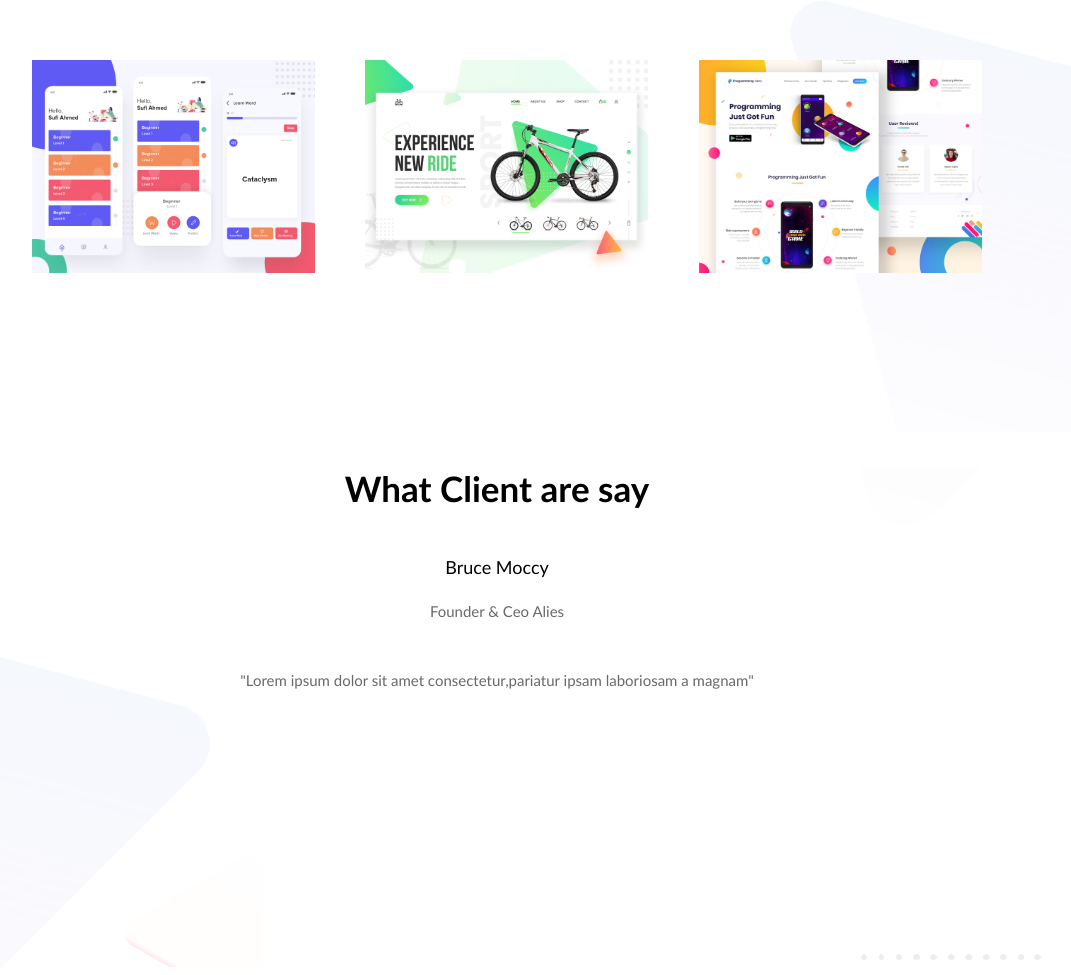
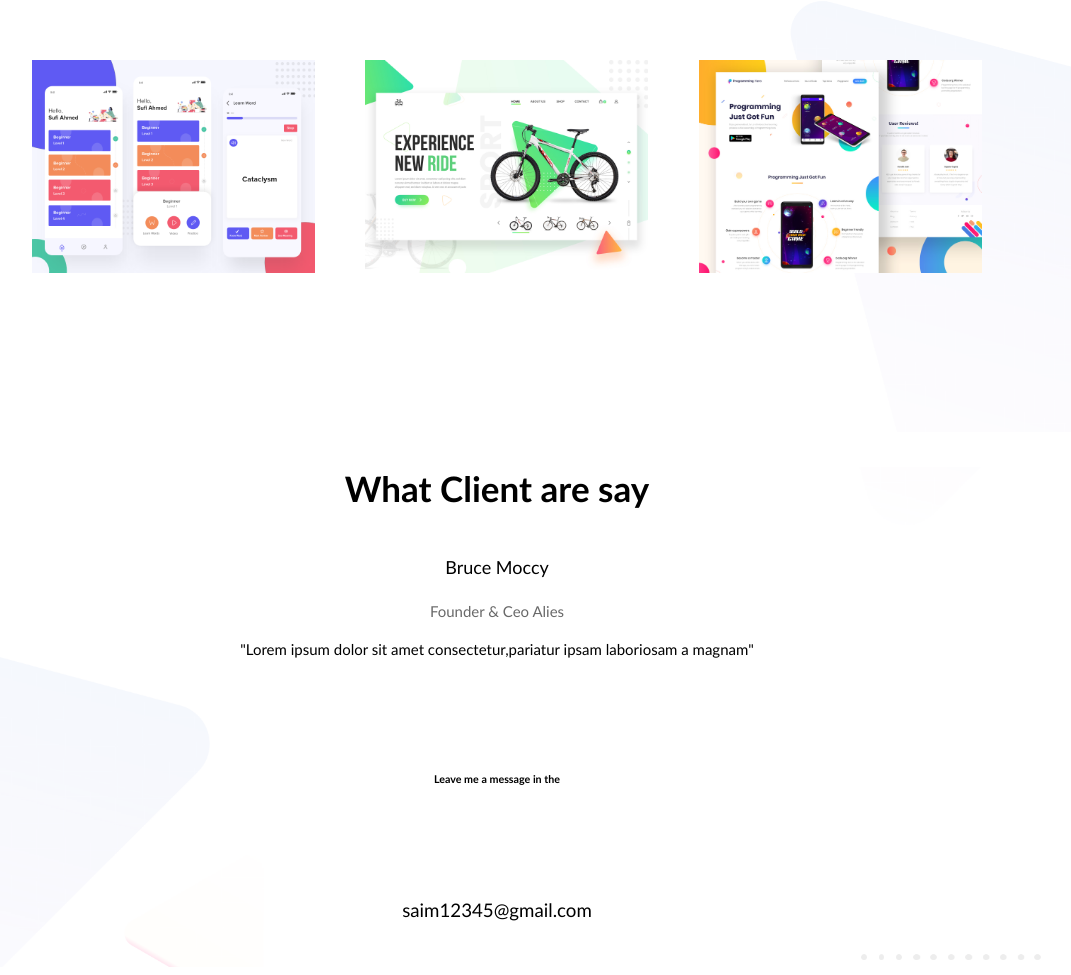
Before and after one commit to saim434333/personal-web, a plain HTML site: page index.html in a window 1280 px wide. Shown: the part 1152-2127 px from the top of the page, without its empty margins (143-1214 px from the left). Drawn offline with Linux system fonts and the light colour scheme.

Commit message:
best web site here you can massage me anytime

```diff
--- a/index.html
+++ b/index.html
@@ -11,7 +11,7 @@
         <div class="half-width top-chart">
             <h5>Hello I'm</h5>
             <h2><span class="name">Jack Smith</span></h2>
-            <p>Lorem ipsum dolor sit amet consectetuer adipiscing elit sed diam nonummy nibh euismod tincidunt ut laoreet dolore magna aliquam. Lorem ipsum dolor sit amet consectetur adipisicing elit. Reiciendis, odio?</p>
+            <p class="paragraph">Lorem ipsum dolor sit amet consectetuer adipiscing elit sed diam nonummy nibh euismod tincidunt ut laoreet dolore magna aliquam. Lorem ipsum dolor sit amet consectetur adipisicing elit. Reiciendis, odio?</p>
             <a class="link-id" target="_blank" href="https://www.facebook.com/mdsaim.islam.7121">Hire Me</a>
         </div>
         <div class="half-width">
@@ -38,8 +38,8 @@
             <h4 class="bruce-about">Bruce Moccy</h4>
             <h4 class="founder"> Founder & Ceo Alies</h4>
             <p class="founder-p">"Lorem ipsum dolor sit amet consectetur,pariatur ipsam laboriosam a magnam"</p>
-        <div ></div>
-        </div>
+            <h6  class="gmail">Leave me a message in the</h6>
+            <h3 id="gmail" class="gmail">saim12345@gmail.com</h3>
     </section>
 </body>
 </html>
--- a/style.css
+++ b/style.css
@@ -30,7 +30,7 @@ h5{
     font-size: 25px;
     font-size: 35px;
 }
-p{
+.paragraph{
     font-size: 14px;
     text-align: justify;
     color: dimgray;
@@ -131,10 +131,19 @@ img{
     text-align: center;
     font-size: 15px;
     font-weight: 400;
-    margin-bottom: 4%;
+
 }
 .fotter-bg{
     background-image: url(images.png/footer-bg.png);
     background-repeat: no-repeat;
     background-size: 100%;
 }
+#gmail{
+    text-align: center;
+    font-weight: 200;
+}
+.gmail{
+    text-align: center;
+    padding-top: 5%;
+    margin-top: 4%;
+}
```
